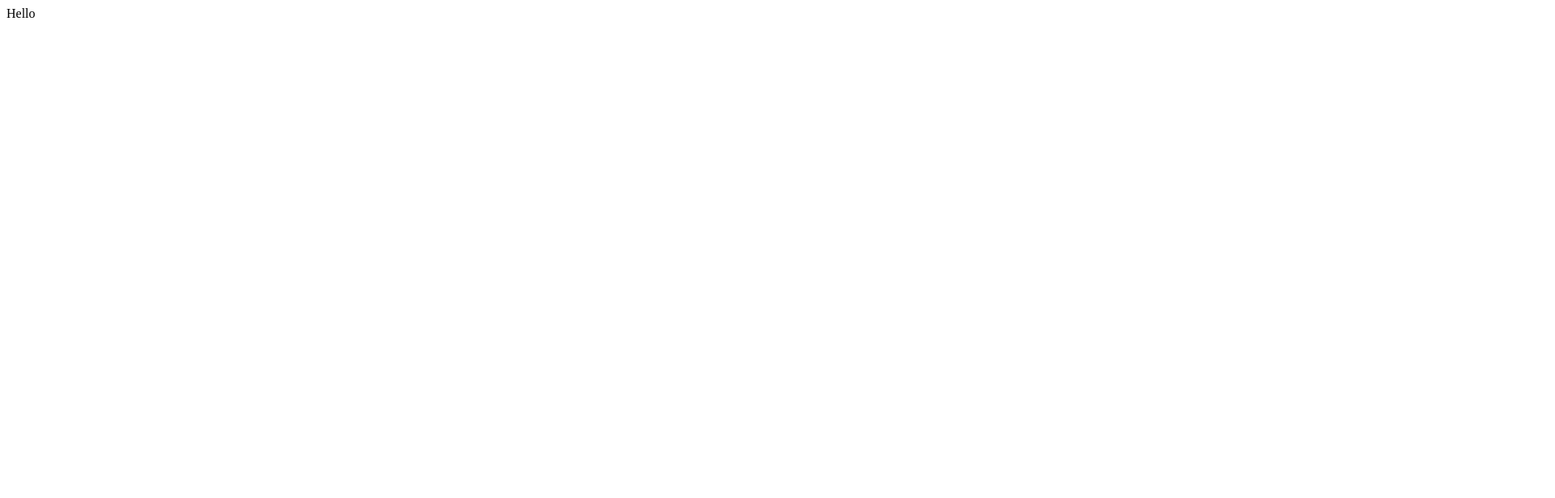
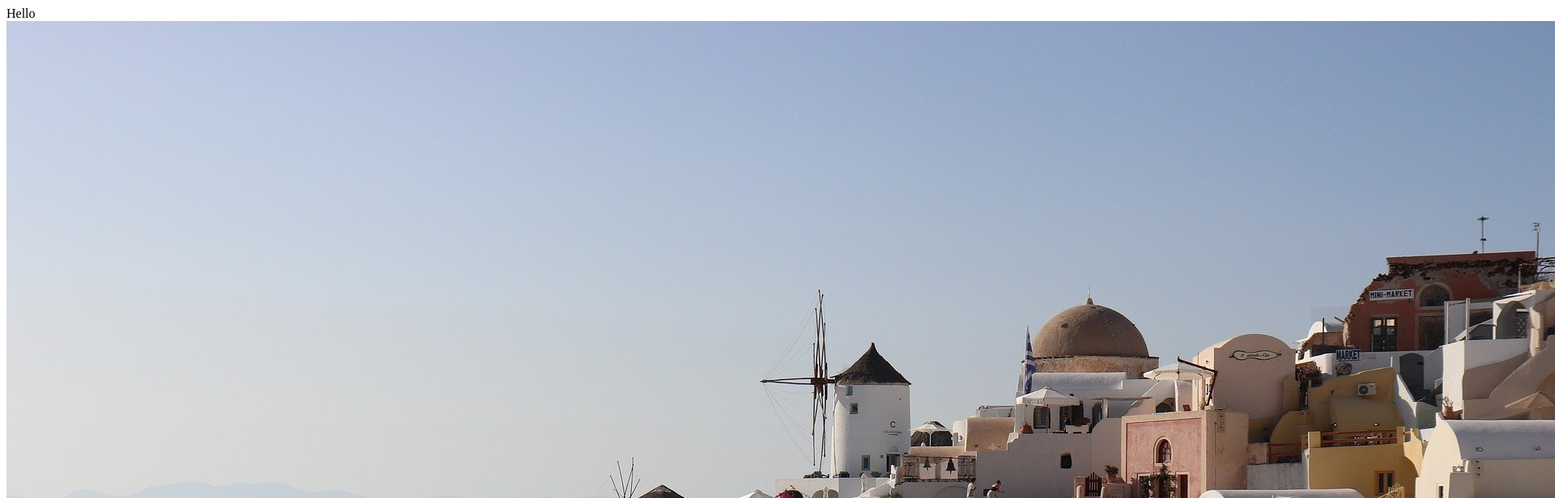
Before and after one commit to parkbh0206/parkbh0206.github.io, a plain HTML site: page index.html in a window 1280 px wide. Shown: the top 616 px of the page at 81% size, 1920 px wide, since content can reach past the window. Drawn offline with Linux system fonts and the light colour scheme.

Commit message:
Update index.html

```diff
--- a/index.html
+++ b/index.html
@@ -7,5 +7,6 @@
 </head>
 <body>
     Hello
+    <img src="https://parkbh0206.github.io/newsletter-1.jpg" alt="newsletter-1" />
 </body>
 </html>
```
